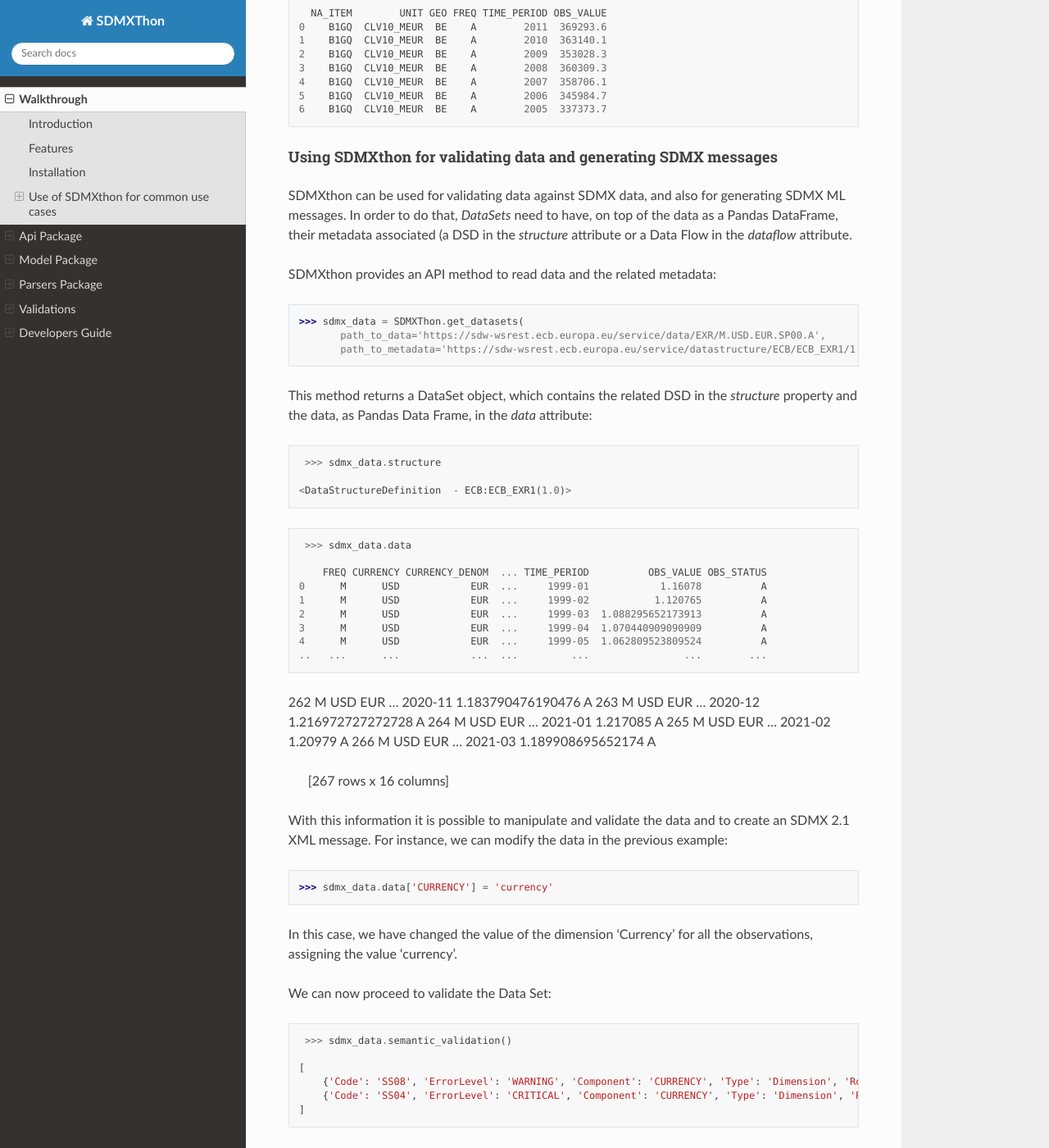
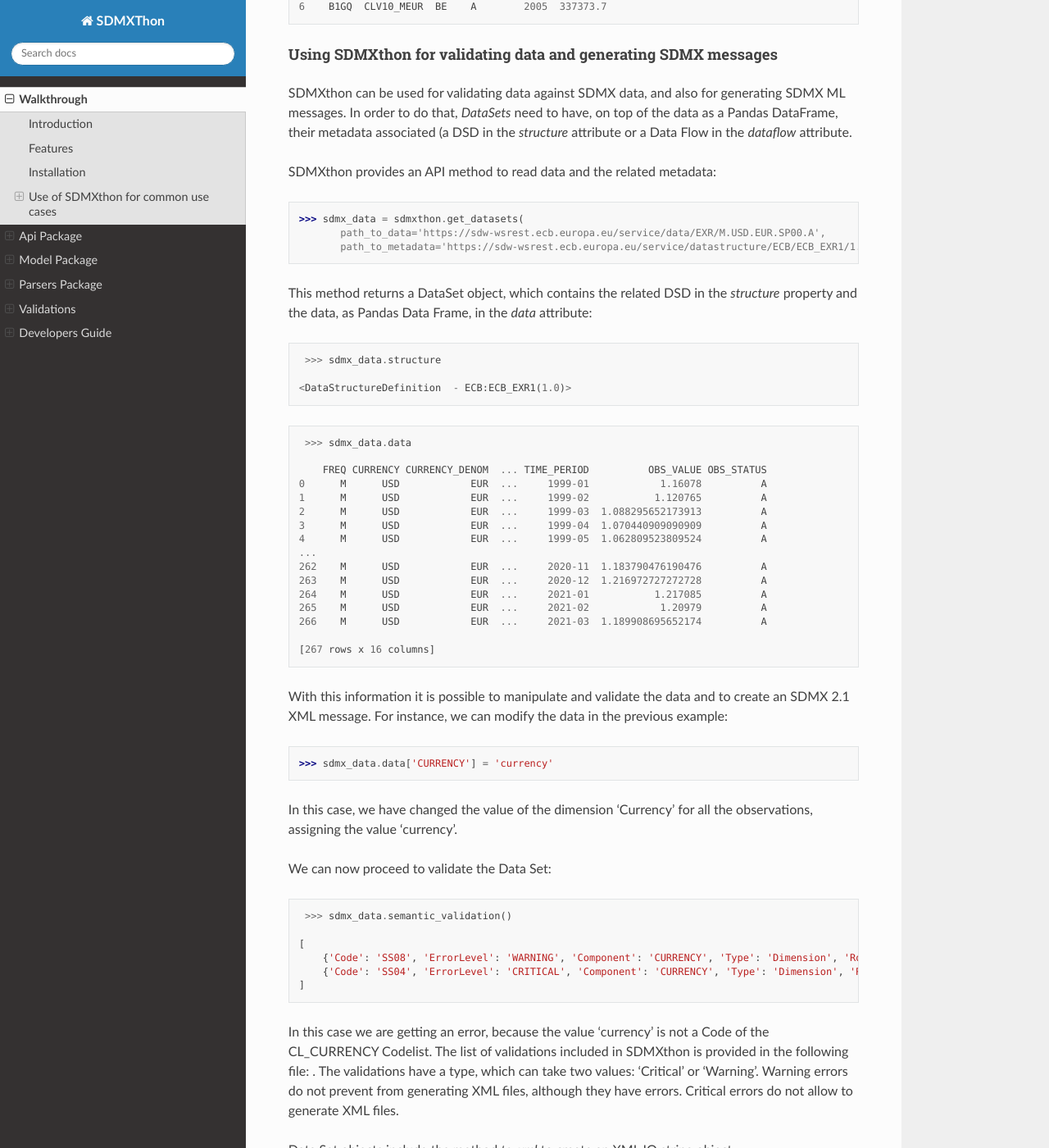
Before and after one commit to Meaningful-Data/sdmxthon, a Sphinx documentation site: the page built from sdmxthon/docs/walkthrough.rst, in a window 1280 px wide and 1400 px high, scrolled down 2764 px. Shown: the whole window at 82% size. Built offline with Sphinx 7.4.7 and the Read the Docs theme 2.0.0, drawn with Linux system fonts in a browser that asks for light colours; some of the changed text lies outside the part shown.

Commit message:
feat: final push for 1.0

```diff
--- /dev/null
+++ b/sdmxthon/__init__.py
@@ -0,0 +1,3 @@
+from sdmxthon.api.api import read_sdmx, get_datasets, get_pandas_df, xml_to_csv
+
+__all__ = ['read_sdmx', 'get_datasets', 'get_pandas_df', 'xml_to_csv']
--- a/sdmxthon/docs/developers.rst
+++ b/sdmxthon/docs/developers.rst
@@ -3,7 +3,8 @@
 ################
 
 This guide has been created to help developers to build applications using the
-library as an engine, or contribute to the library through our `GitHub`.
+library as an engine, or contribute to the library through our
+`GitHub <https://github.com/Meaningful-Data/sdmxthon>`_.
 Unless specified, all files that are referred in this guide belong to the
 Parsers package. No data is modified in the validations or the writing process.
 
--- a/sdmxthon/docs/walkthrough.rst
+++ b/sdmxthon/docs/walkthrough.rst
@@ -43,8 +39,8 @@
 
 .. code-block:: python
 
-    >>> import SDMXThon
-    >>> sdmx_message = SDMXThon.read_sdmx('sdmxFiles/cbd_dsd.sdmx')
+    >>> import sdmxthon
+    >>> sdmx_message = sdmxthon.read_sdmx('sdmxFiles/cbd_dsd.sdmx')
 
 
 
@@ -115,7 +111,7 @@
 
 .. code-block:: python
 
-     sdmx_data_message = SDMXThon.read_sdmx('http://ec.europa.eu/eurostat/SDMX/diss-web/rest/data/nama_10_gdp/.CLV10_MEUR.B1GQ.BE/?startperiod=2005&endPeriod=2011')
+     sdmx_data_message = sdmxthon.read_sdmx('http://ec.europa.eu/eurostat/SDMX/diss-web/rest/data/nama_10_gdp/.CLV10_MEUR.B1GQ.BE/?startperiod=2005&endPeriod=2011')
 
 
 ==============
@@ -134,7 +130,7 @@
 
 .. code-block:: python
 
-     >>> sdmx_data_message = SDMXThon.read_sdmx('http://ec.europa.eu/eurostat/SDMX/diss-web/rest/data/nama_10_gdp/.CLV10_MEUR.B1GQ.BE/?startperiod=2005&endPeriod=2011')
+     >>> sdmx_data_message = sdmxthon.read_sdmx('http://ec.europa.eu/eurostat/SDMX/diss-web/rest/data/nama_10_gdp/.CLV10_MEUR.B1GQ.BE/?startperiod=2005&endPeriod=2011')
      >>> sdmx_data_message.content
 
      {'datasets': {'ESTAT_DSD_nama_10_gdp_1_0': <DataSet - No Structure found>}}
@@ -164,7 +160,7 @@
 
 .. code-block:: python
 
-     >>> sdmx_data = SDMXThon.get_datasets(
+     >>> sdmx_data = sdmxthon.get_datasets(
             path_to_data='https://sdw-wsrest.ecb.europa.eu/service/data/EXR/M.USD.EUR.SP00.A',
             path_to_metadata='https://sdw-wsrest.ecb.europa.eu/service/datastructure/ECB/ECB_EXR1/1.0?references=children')
 
@@ -186,12 +182,12 @@
     2      M      USD            EUR  ...     1999-03  1.088295652173913          A
     3      M      USD            EUR  ...     1999-04  1.070440909090909          A
     4      M      USD            EUR  ...     1999-05  1.062809523809524          A
-    ..   ...      ...            ...  ...         ...                ...        ...
-262    M      USD            EUR  ...     2020-11  1.183790476190476          A
-263    M      USD            EUR  ...     2020-12  1.216972727272728          A
-264    M      USD            EUR  ...     2021-01           1.217085          A
-265    M      USD            EUR  ...     2021-02            1.20979          A
-266    M      USD            EUR  ...     2021-03  1.189908695652174          A
+    ...
+    262    M      USD            EUR  ...     2020-11  1.183790476190476          A
+    263    M      USD            EUR  ...     2020-12  1.216972727272728          A
+    264    M      USD            EUR  ...     2021-01           1.217085          A
+    265    M      USD            EUR  ...     2021-02            1.20979          A
+    266    M      USD            EUR  ...     2021-03  1.189908695652174          A
 
     [267 rows x 16 columns]
 
```
Also changed, not shown: other parts of sdmxthon/docs/developers.rst (+0 -2 lines), other parts of sdmxthon/docs/walkthrough.rst (+1 -5 lines), setup.py (+4 -6 lines), 1 other file.
